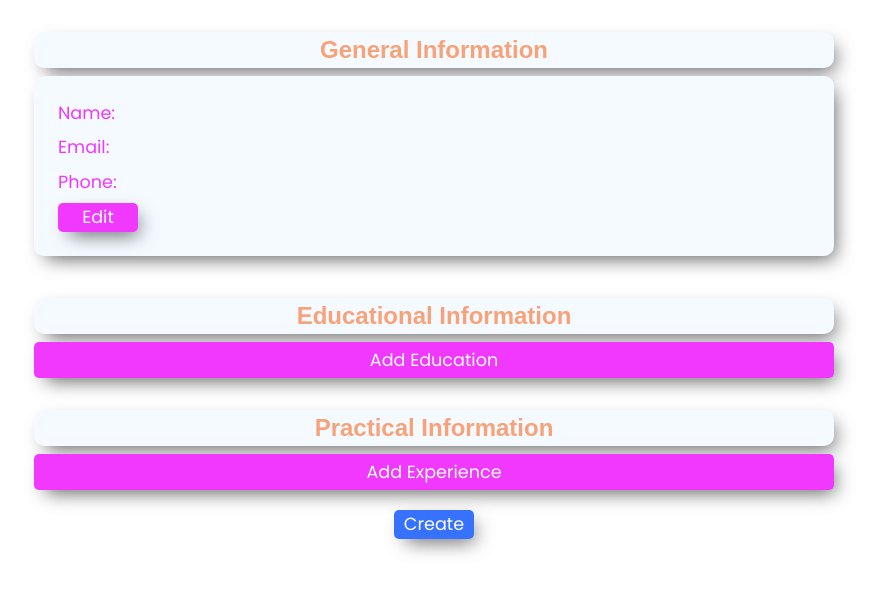
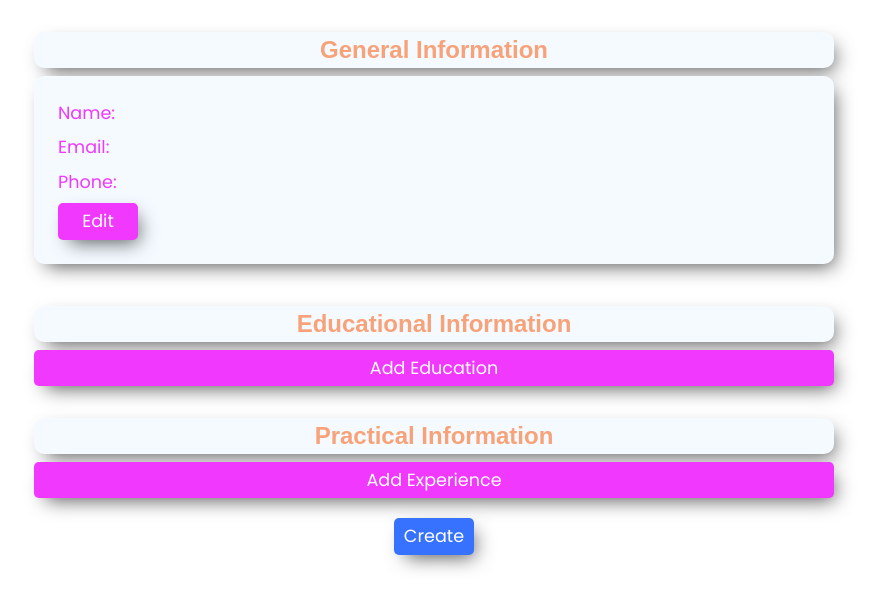
Before and after one commit to fadingmorsecode/cv-application, a React (Vite) app: page / in a window 1280 px wide. Shown: the top 610 px of the page, without its empty margins (206-1085 px from the left). Built offline with nearby package versions, Linux system fonts and the light colour scheme.

Commit message:
increase size of buttons

```diff
--- a/src/styles/cvgenerator.css
+++ b/src/styles/cvgenerator.css
@@ -86,6 +86,8 @@ form p {
   border: none;
   border-radius: 5px;
   color: white;
+  padding-top: 5px;
+  padding-bottom: 5px;
 }
 
 #edu-add-btn,
```
